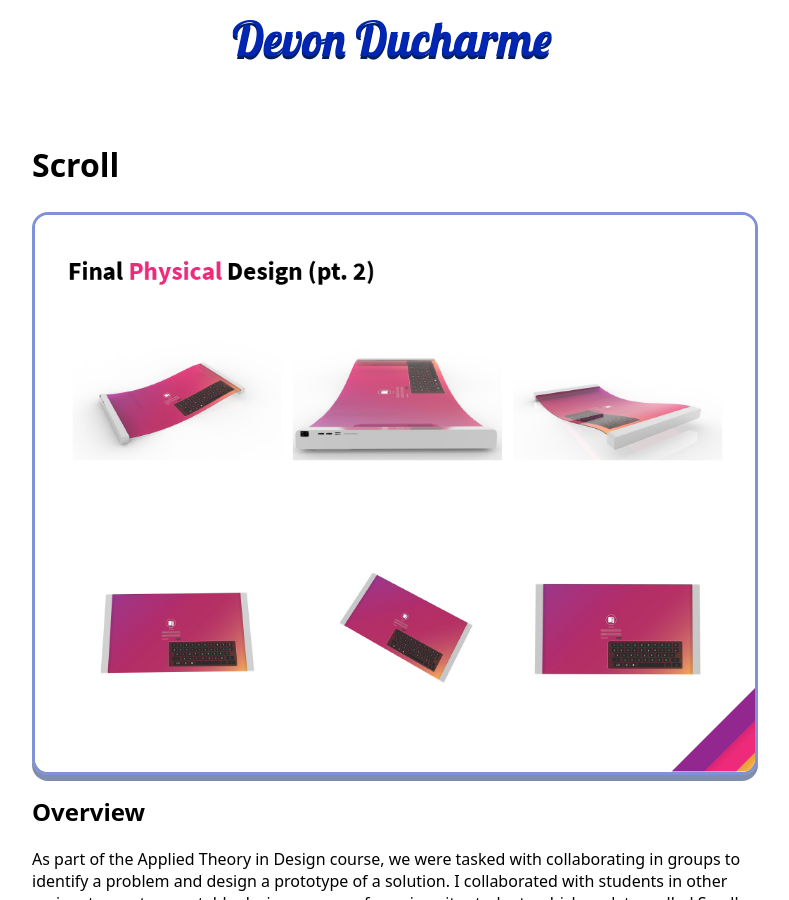
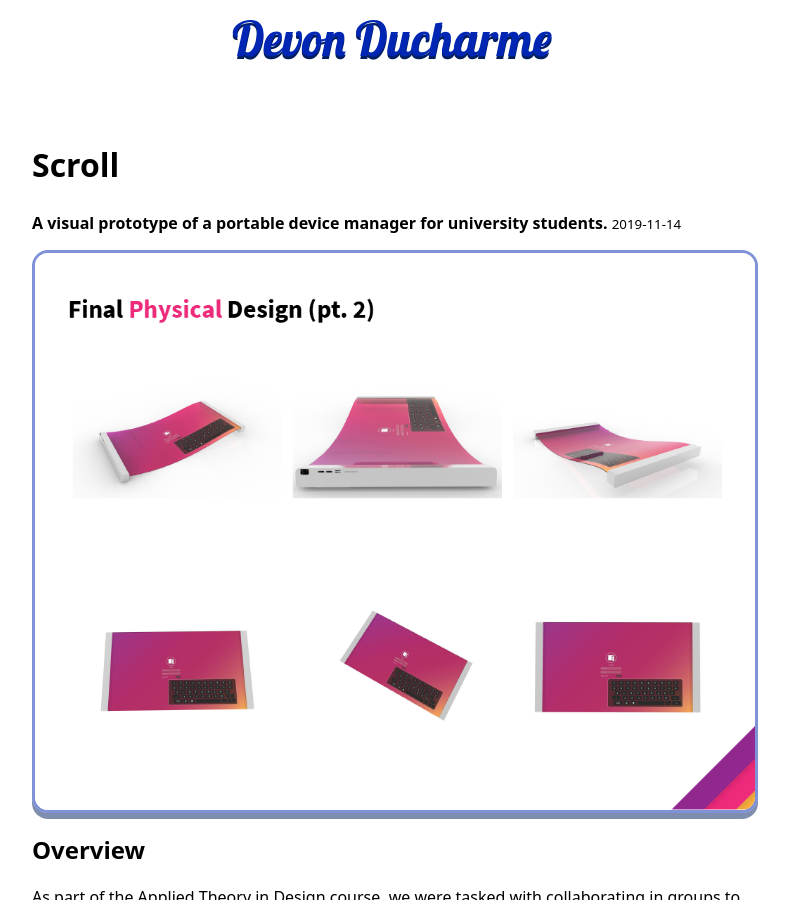
Before and after one commit to buddydudedev/portfolio.buddydude.dev, a Jekyll site: the page built from _posts/2019-11-14-scroll.md, in a window 1280 px wide and 900 px high. Shown: the whole window, without its empty margins (256-1045 px from the left). Built offline with Jekyll 4.4.1, drawn with Linux system fonts in a browser that asks for light colours.

Commit message:
Article description and date

```diff
--- a/_posts/2019-11-14-scroll.md
+++ b/_posts/2019-11-14-scroll.md
@@ -9,6 +9,8 @@ thumbnail: thumbnail.png
 ---
 
 # Scroll
+**A visual prototype of a portable device manager for university students.**
+<small>2019-11-14</small>
 
 <a href="/assets/scroll/PROCESS_BOOK1024_49.png" target="_blank">![](/assets/scroll/PROCESS_BOOK1024_49.png)</a>
 
--- a/index.html
+++ b/index.html
@@ -13,10 +13,7 @@ layout: default
             <b>{{ post.title }}</b>
         </div>
         <div>
-            <small>{{ post.subtitle }}</small>
-        </div>
-        <div>
-            <small><i>{{ post.date | date: '%Y-%m-%d' }}</i></small>
+            <small>{{ post.date | date: '%Y-%m-%d' }}</small>
         </div>
         <div class="categories">
             {% for category in post.categories %}
```
